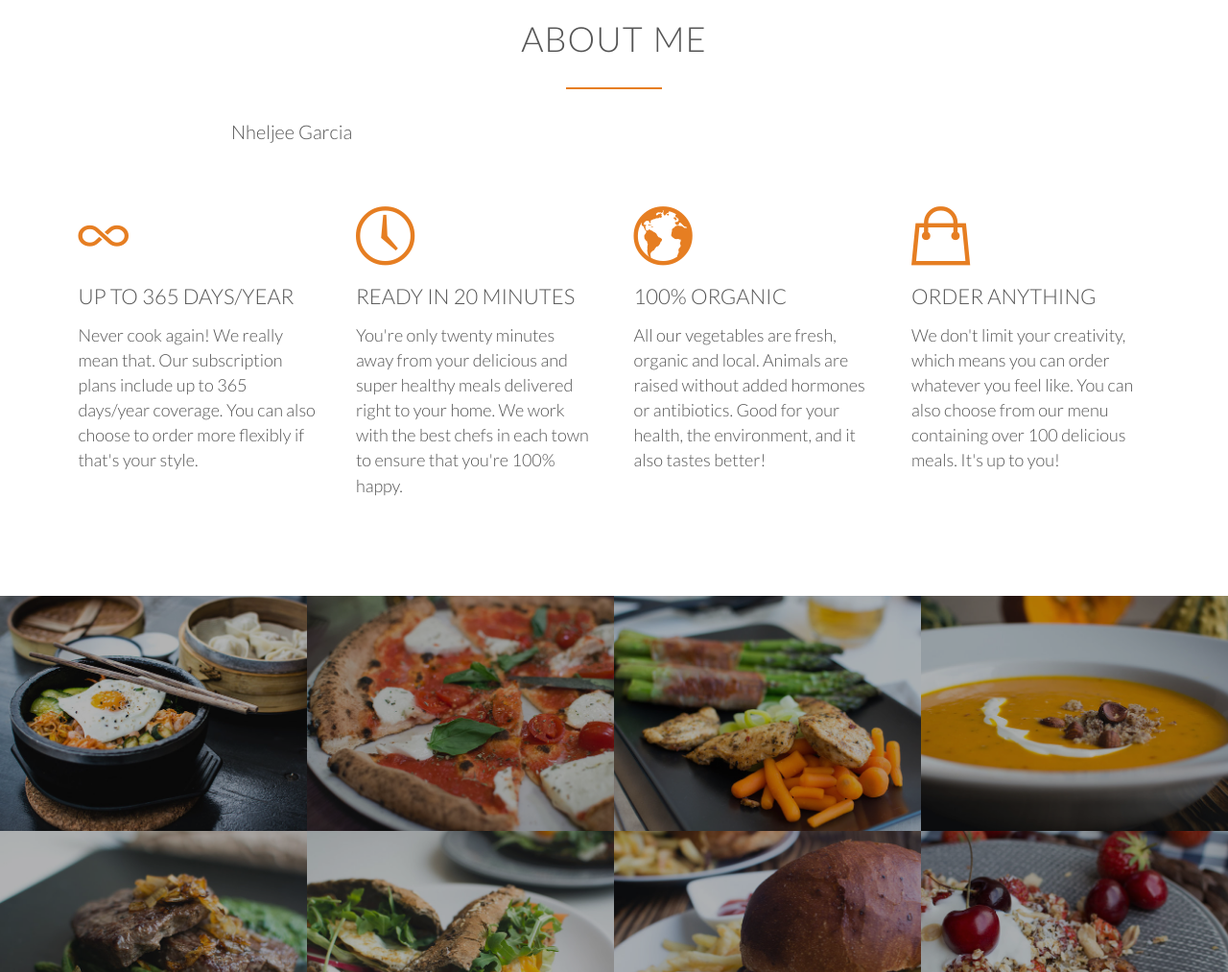
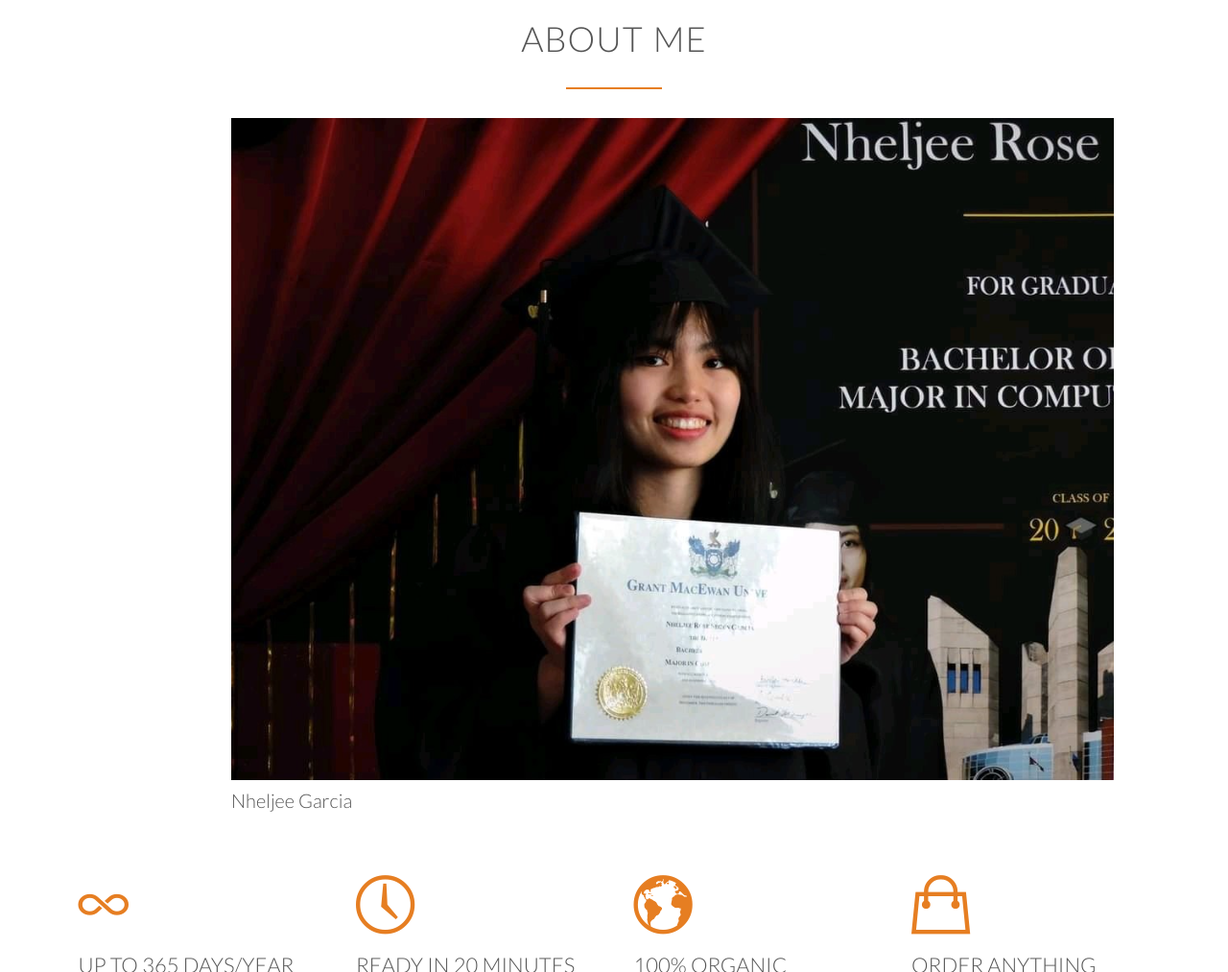
Before and after one commit to garcian5/nheljee-portfolio, a plain HTML site: page index.html in a window 1280 px wide. Shown: the part 860-1873 px from the top of the page at 96% size. Drawn offline with nearby package versions, Linux system fonts and the light colour scheme; some packages are replaced by stand-ins of ours; a script that the page names is missing; files whose address does not match are found by name.

Commit message:
added my pic

```diff
--- a/index.html
+++ b/index.html
@@ -99,7 +99,8 @@
             <!--each webpage should have only 1 h1 element-->
             <h2>About Me</h2>
             <p class="long-copy">
-                Nheljee Garcia
+              <img src="resources/img/myphoto.png" alt="Nheljee Garcia photo">
+              Nheljee Garcia
             </p>
         </div>
 
```
Also changed, not shown: resources/img/myphoto.png (added).
